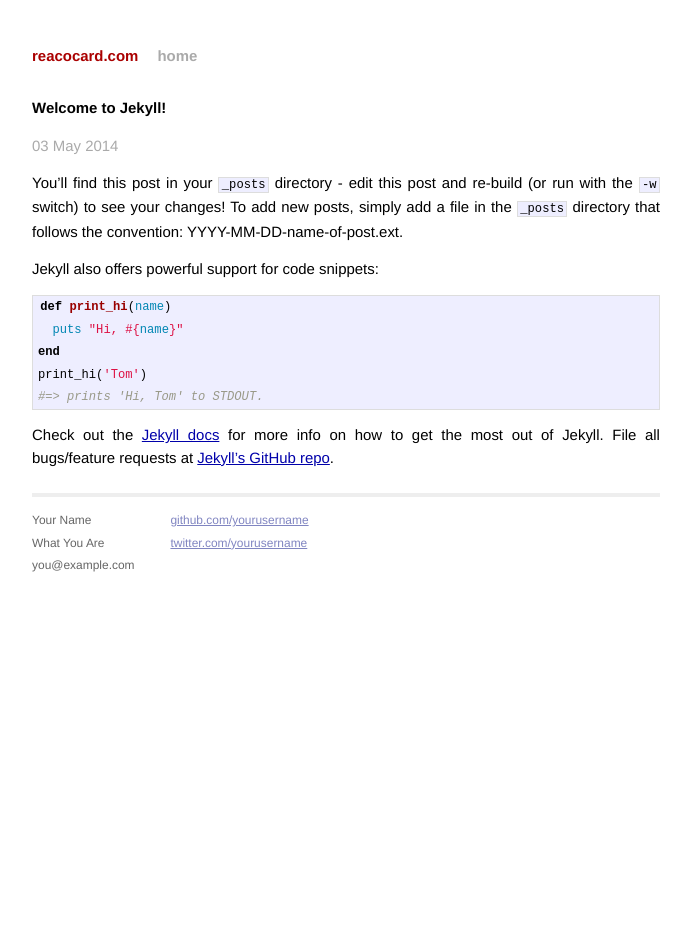
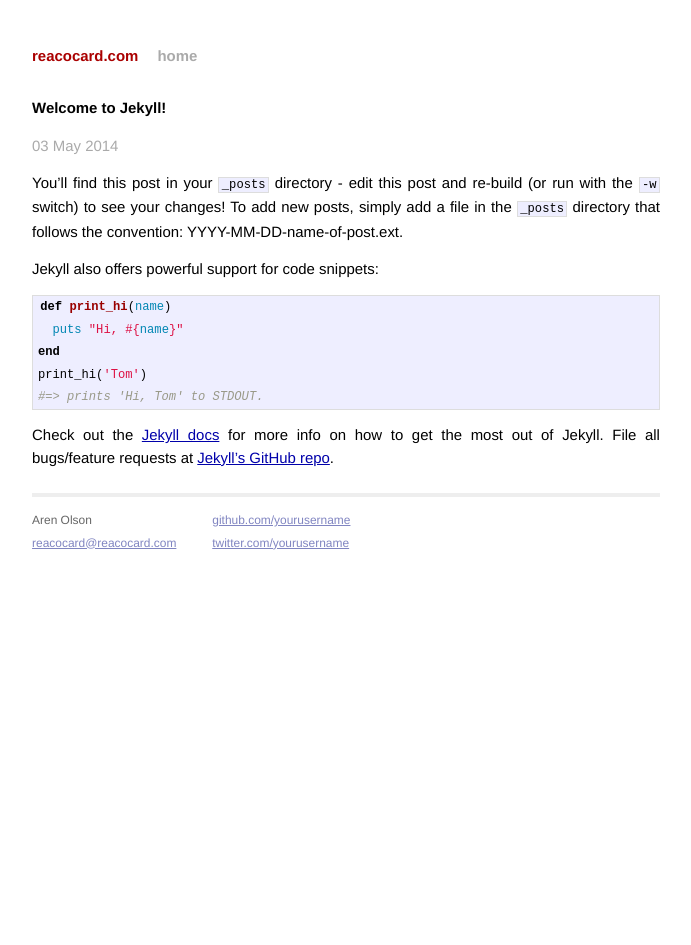
Before and after one commit to reacocard/reacocard.github.io, a Jekyll site: the page built from _posts/2014-05-03-welcome-to-jekyll.markdown, in a window 1280 px wide. Shown: the whole page, without its empty margins (294-985 px from the left). Built offline with Jekyll 4.4.1, drawn with Linux system fonts in a browser that asks for light colours; Markdown is read by kramdown in place of the engine named in the settings.

Commit message:
Fix contact footer.

```diff
--- a/_layouts/default.html
+++ b/_layouts/default.html
@@ -26,9 +26,8 @@
           <div class="footer">
             <div class="contact">
               <p>
-                Your Name<br />
-                What You Are<br />
-                you@example.com
+                Aren Olson<br />
+                <a href="mailto:reacocard@reacocard.com">reacocard@reacocard.com</a>
               </p>
             </div>
             <div class="contact">
```
